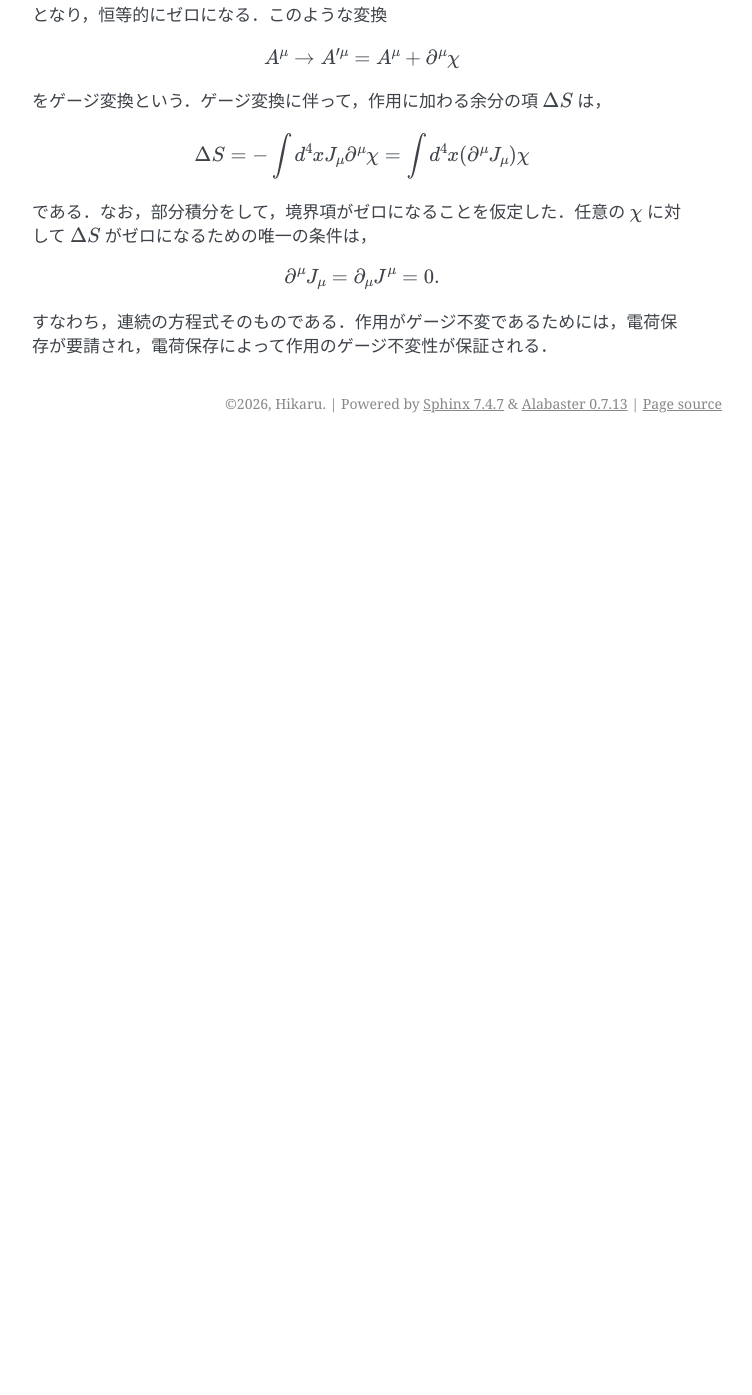
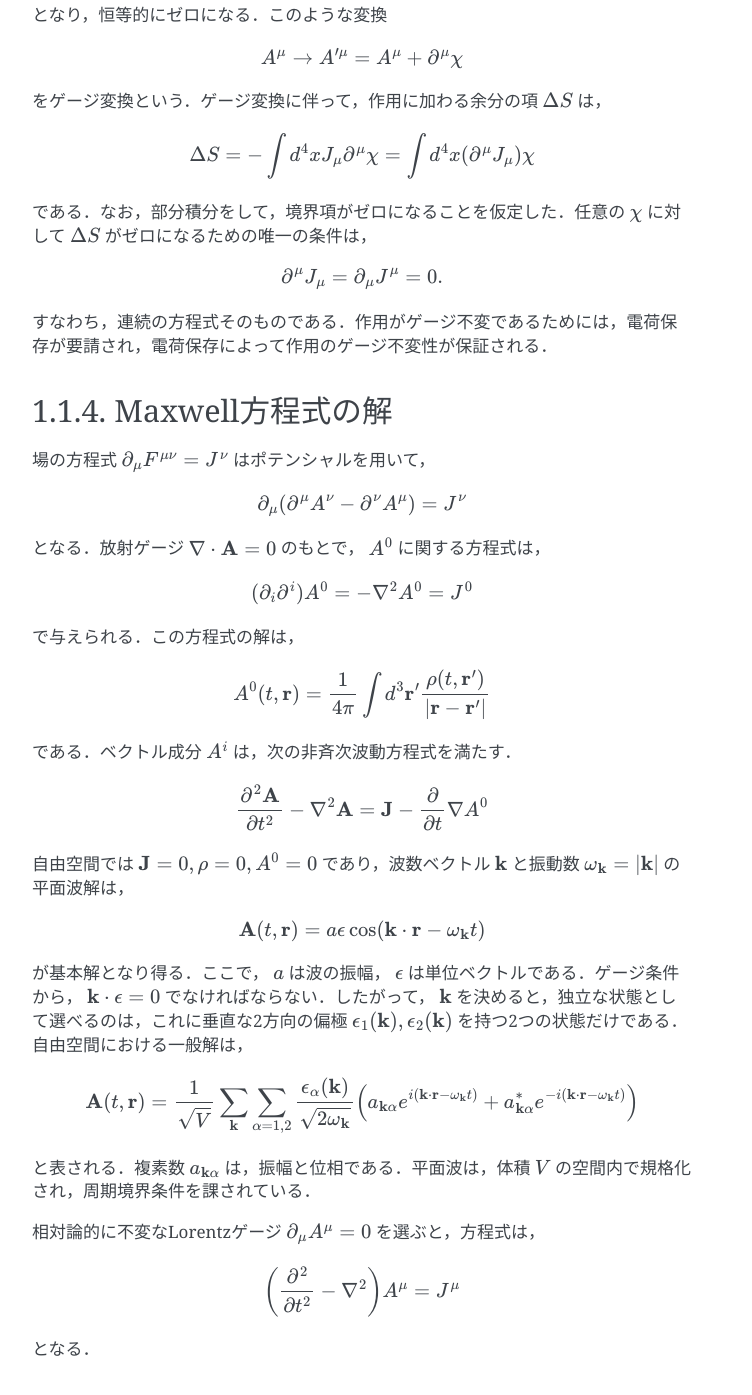
Before and after one commit to sql-hkr/iris, a Sphinx documentation site: the page built from source/sm/em.rst, in a window 1280 px wide and 1400 px high, scrolled down 2679 px. Shown: the top 1395 px of the window, without its empty margins (388-1140 px from the left). Built offline with Sphinx 7.4.7, drawn with Linux system fonts in a browser that asks for light colours; before the commit the page ends 3122 px from its top, so only the background shows below that.

Commit message:
docs: update em.rst

```diff
--- a/source/sm/em.rst
+++ b/source/sm/em.rst
@@ -166,3 +166,52 @@ Hamiltonの原理を用いてMaxwell方程式が導かれるようなLagrangian
     \partial^\mu J_\mu = \partial_\mu J^\mu = 0 .
 
 すなわち，連続の方程式そのものである．作用がゲージ不変であるためには，電荷保存が要請され，電荷保存によって作用のゲージ不変性が保証される．
+
+Maxwell方程式の解
+---------------------
+
+場の方程式 :math:`\partial_\mu F^{\mu\nu} = J^\nu` はポテンシャルを用いて，
+
+.. math::
+
+    \partial_\mu (\partial^\mu A^\nu - \partial^\nu A^\mu) = J^\nu
+
+となる．放射ゲージ :math:`\nabla\cdot\mathbf{A}=0` のもとで， :math:`A^0` に関する方程式は，
+
+.. math::
+
+    (\partial_i\partial^i) A^0 = -\nabla^2 A^0 = J^0
+
+で与えられる．この方程式の解は，
+
+.. math::
+
+    A^0(t, \mathbf{r}) = \frac{1}{4\pi}\int d^3\mathbf{r}' \frac{\rho(t, \mathbf{r}')}{|\mathbf{r}-\mathbf{r}'|}
+
+である．ベクトル成分 :math:`A^i` は，次の非斉次波動方程式を満たす．
+
+.. math::
+
+    \frac{\partial^2 \mathbf{A}}{\partial t^2} - \nabla^2 \mathbf{A} = \mathbf{J} - \frac{\partial}{\partial t}\nabla A^0
+
+自由空間では :math:`\mathbf{J}=0, \rho=0,A^0=0` であり，波数ベクトル :math:`\mathbf{k}` と振動数 :math:`\omega_\mathbf{k}=|\mathbf{k}|` の平面波解は，
+
+.. math::
+
+    \mathbf{A}(t,\mathbf{r}) = a\epsilon \cos(\mathbf{k}\cdot\mathbf{r}-\omega_\mathbf{k}t)
+
+が基本解となり得る．ここで， :math:`a` は波の振幅， :math:`\epsilon` は単位ベクトルである．ゲージ条件から， :math:`\mathbf{k}\cdot\epsilon=0` でなければならない．したがって， :math:`\mathbf{k}` を決めると，独立な状態として選べるのは，これに垂直な2方向の偏極 :math:`\epsilon_1(\mathbf{k}), \epsilon_2(\mathbf{k})` を持つ2つの状態だけである．自由空間における一般解は，
+
+.. math::
+
+    \mathbf{A}(t,\mathbf{r}) = \frac{1}{\sqrt{V}}\sum_\mathbf{k}\sum_{\alpha=1,2} \frac{\epsilon_\alpha(\mathbf{k})}{\sqrt{2\omega_\mathbf{k}}} \left(a_{\mathbf{k}\alpha} e^{i(\mathbf{k}\cdot\mathbf{r}-\omega_\mathbf{k}t)} + a_{\mathbf{k}\alpha}^* e^{-i(\mathbf{k}\cdot\mathbf{r}-\omega_\mathbf{k}t)}\right)
+
+と表される．複素数 :math:`a_{\mathbf{k}\alpha}` は，振幅と位相である．平面波は，体積 :math:`V` の空間内で規格化され，周期境界条件を課されている．
+
+相対論的に不変なLorentzゲージ :math:`\partial_\mu A^\mu=0` を選ぶと，方程式は，
+
+.. math::
+
+    \left(\frac{\partial^2}{\partial t^2} - \nabla^2\right) A^\mu = J^\mu
+
+となる．
```
